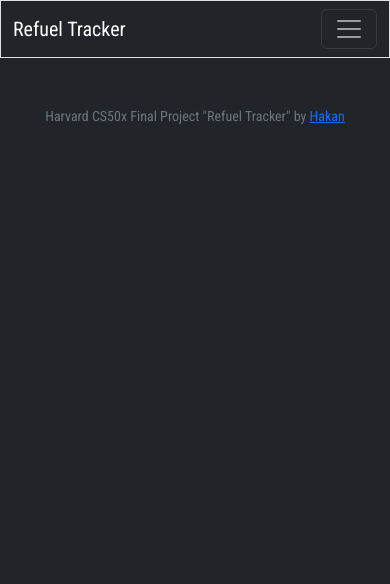
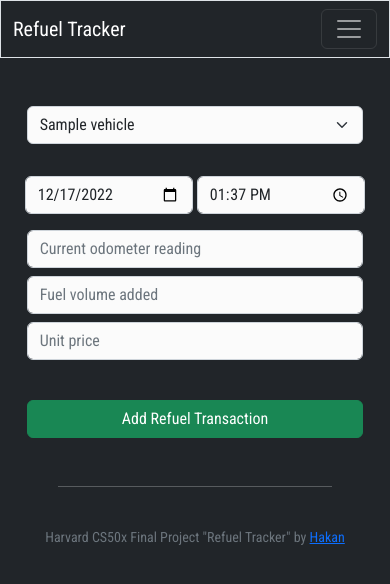
Before and after one commit to hakanayata/refuel-tracker, a Flask app: template templates/index.html in a window 390 px wide. Shown: the top 584 px of the page. Run offline with Flask 2, Linux system fonts and the light colour scheme; the template is opened without the code that fills it: most values are stand-ins (such as "Sample title", 1, 10 or a date in 2020); some libraries are stand-ins or nearby versions.

```diff
--- a/templates/index.html
+++ b/templates/index.html
@@ -1,8 +1,8 @@
 {% extends "layout.html" %} {% block title %} Home Page {% endblock %} {% block
 head %} {{ super() }}
-<script src="https://cdnjs.cloudflare.com/ajax/libs/Chart.js/3.9.1/chart.min.js"></script>
+<!-- <script src="https://cdnjs.cloudflare.com/ajax/libs/Chart.js/3.9.1/chart.min.js"></script> -->
 {% endblock %} {% block main %} {% if vehicles %}
-<!-- <section>
+<section>
   <form action="/" autocomplete="off" method="post">
     <div class="my-4">
       <select class="form-select mx-auto w-sm-80 mb-4" name="vehicle">
@@ -34,7 +34,7 @@ head %} {{ super() }}
     </button>
   </form>
 
-  <hr class="text-light mx-auto w-75 w-sm-80 mt-5" /> -->
+  <hr class="text-light mx-auto w-75 w-sm-80 mt-5" />
   <!-- <hr class="mx-auto w-25"> -->
   {% if ref_len > 0 %}
   <div class="table-responsive-sm">
```
Lines whose indentation alone changed are shown as unchanged.
